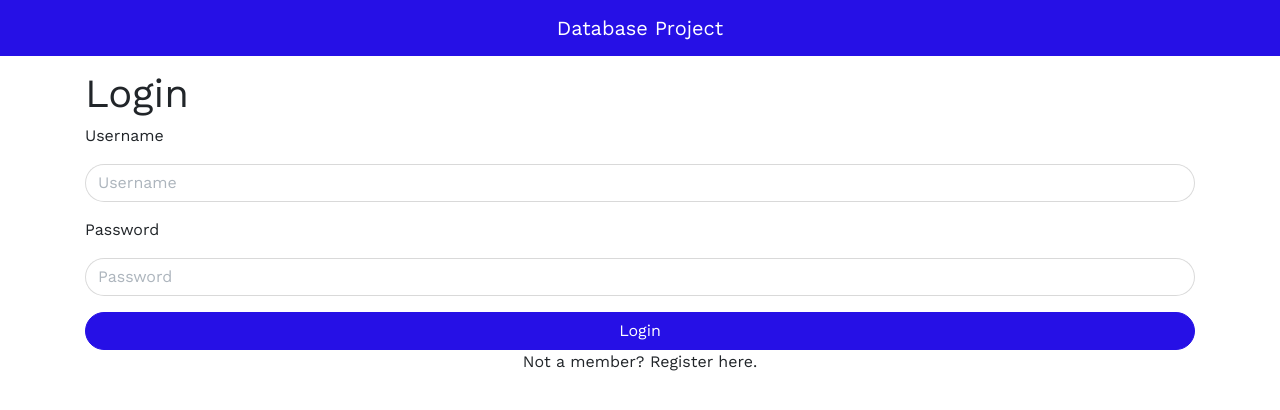
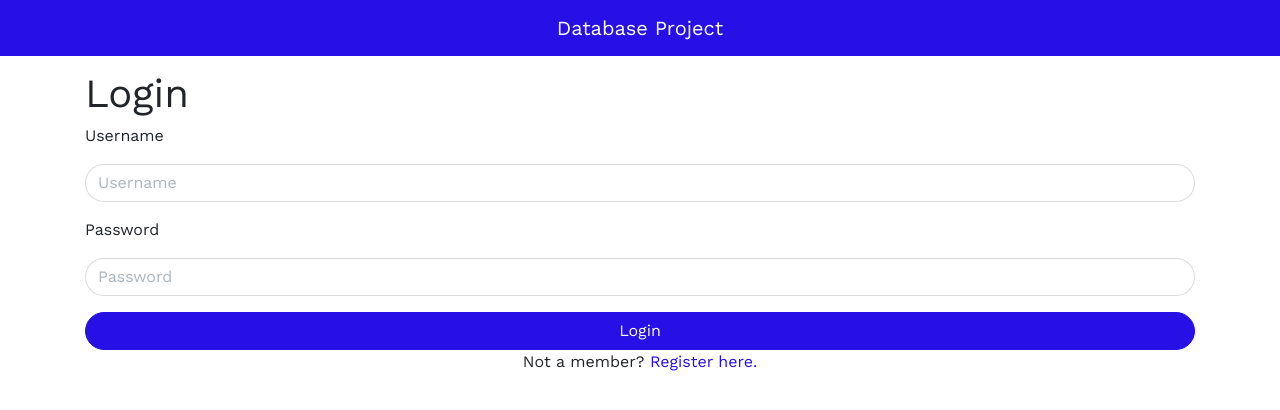
Before and after one commit to SpencerBateman/database-final, an Angular app: page / in a window 1280 px wide. Shown: the top 410 px of the page. Built offline with nearby package versions, Linux system fonts and the light colour scheme.

Commit message:
catch up

```diff
--- a/src/app/components/login/login.component.html
+++ b/src/app/components/login/login.component.html
@@ -1,6 +1,6 @@
 <nav class="navbar navbar-dark bg-primary mb-3">
   <div class="container">
-    <a class="navbar-brand mx-auto" href="#">Database Project</a>
+    <a class="navbar-brand mx-auto" [routerLink]="['']">Database Project</a>
   </div>
 </nav>
 <div class='container'>
@@ -18,6 +18,6 @@
       <input name='password' [(ngModel)]='password' type='password' class='form-control' placeholder='Password'>
     </fieldset>
     <button type='submit' class='btn btn-primary btn-block'>Login</button>
-    <p class="text-center">Not a member? <a > Register here.</a></p>
+    <p class="text-center">Not a member? <a [routerLink]="['/register']"> Register here.</a></p>
   </form>
 </div>
```
